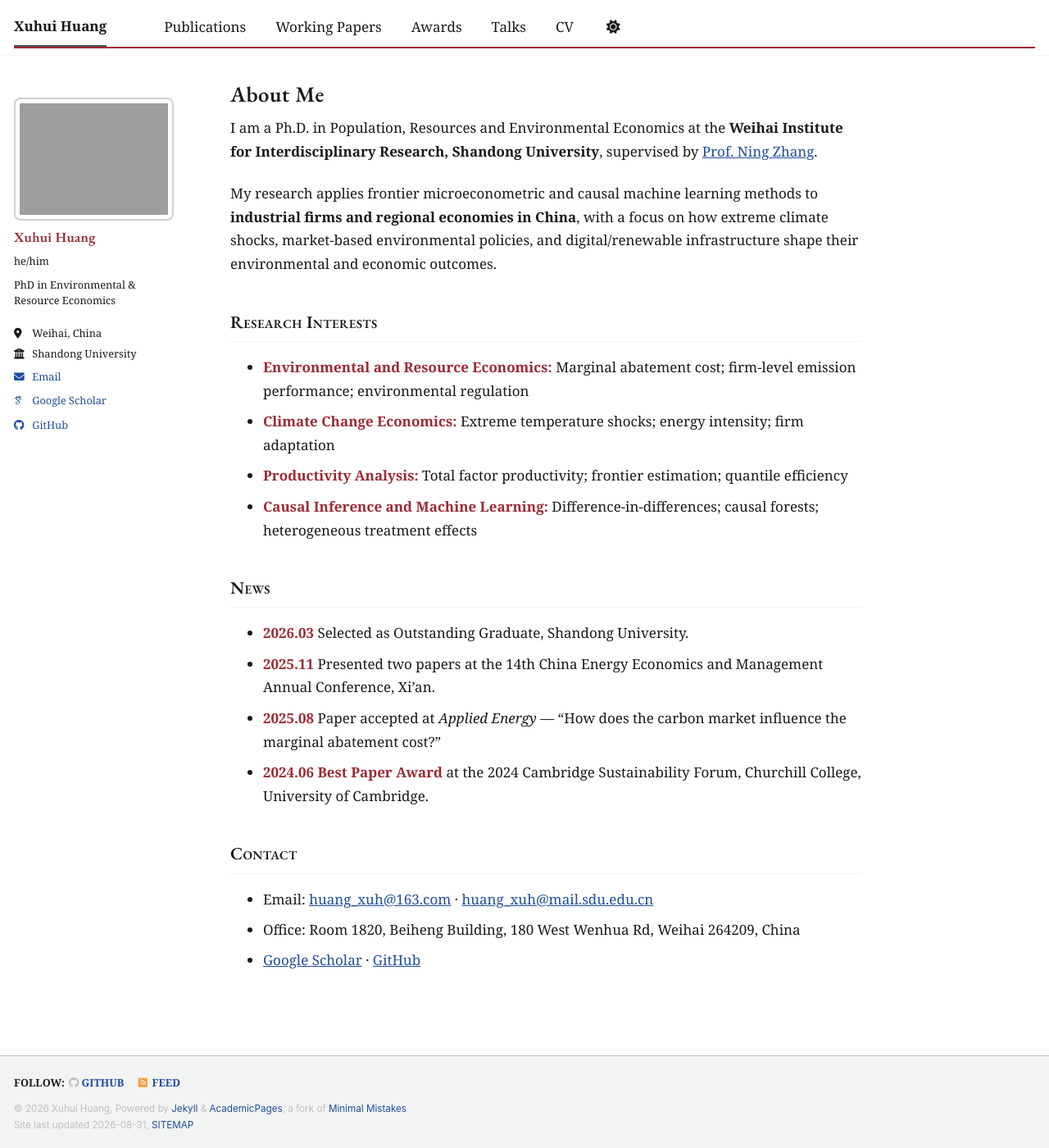
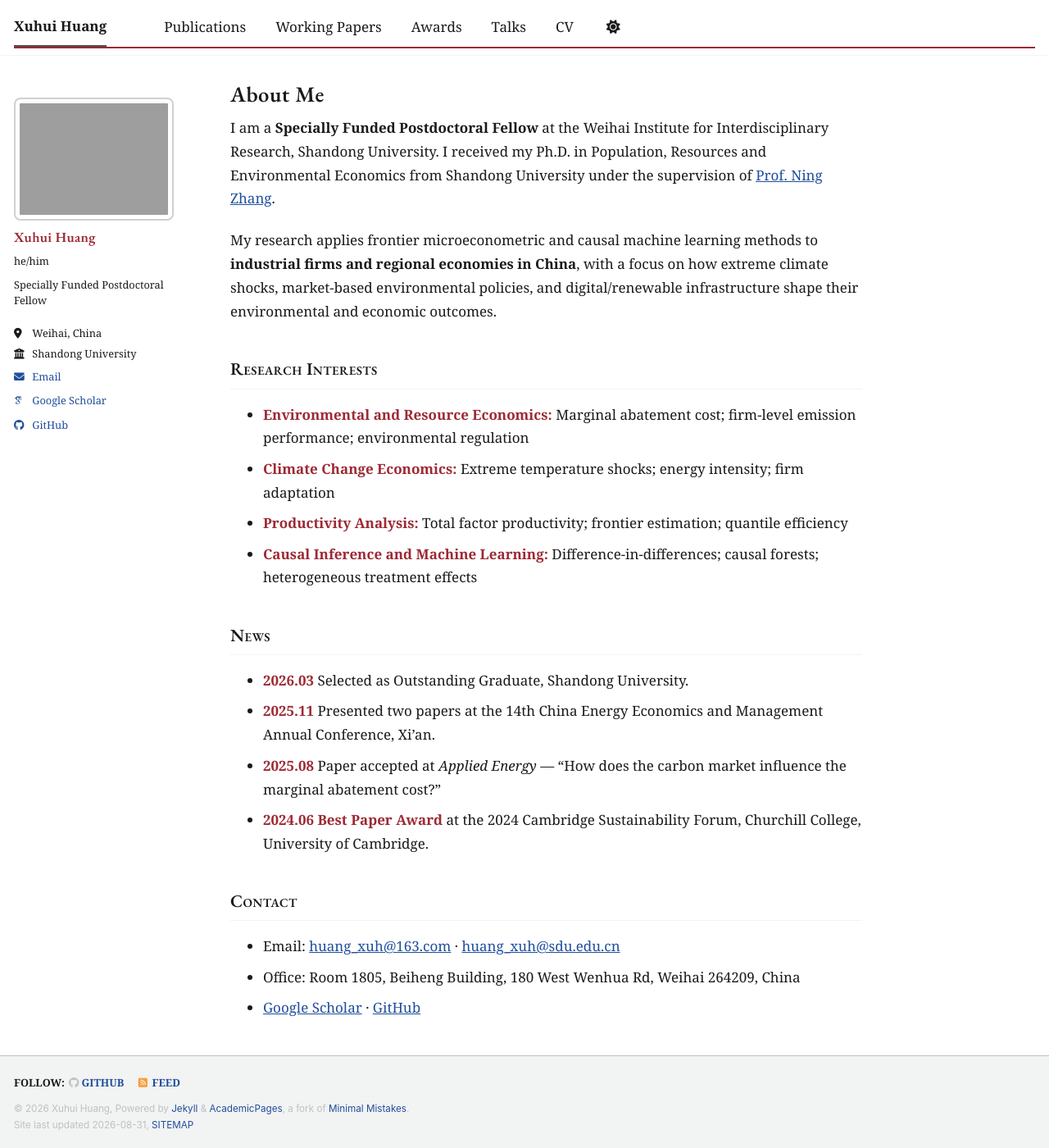
Before and after one commit to Xavier-hxh/Xavier-hxh.github.io, a Jekyll site: the page built from _pages/about.md, in a window 1280 px wide and 1400 px high. Shown: the whole window at 82% size. Built offline with Jekyll 4.4.1, drawn with Linux system fonts in a browser that asks for light colours; some web fonts are replaced; a script bundle is joined from its source files by our own code; library files that are not in the unit come from our copies.

Commit message:
update: postdoctoral appointment and contact details

```diff
--- a/_config.yml
+++ b/_config.yml
@@ -12,7 +12,7 @@ site_theme               : "default" # The available themes options are "default
 title                    : "Xuhui Huang"
 title_separator          : "-"
 name                     : &name "Xuhui Huang"
-description              : &description "PhD in Environmental and Resource Economics, Shandong University"
+description              : &description "Specially Funded Postdoctoral Fellow at Shandong University"
 url                      : https://xavier-hxh.github.io
 baseurl                  : ""
 repository               : "Xavier-hxh/Xavier-hxh.github.io"
@@ -25,7 +25,7 @@ author:
   avatar           : "profile.jpg"
   name             : "Xuhui Huang"
   pronouns         : "he/him"
-  bio              : "PhD in Environmental & Resource Economics"
+  bio              : "Specially Funded Postdoctoral Fellow"
   location         : "Weihai, China"
   employer         : "Shandong University"
   uri              :
--- a/_pages/about.md
+++ b/_pages/about.md
@@ -8,7 +8,7 @@ redirect_from:
   - /about.html
 ---
 
-I am a Ph.D. in Population, Resources and Environmental Economics at the **Weihai Institute for Interdisciplinary Research, Shandong University**, supervised by [Prof. Ning Zhang](https://aais.wh.sdu.edu.cn/info/1008/1229.htm).
+I am a **Specially Funded Postdoctoral Fellow** at the Weihai Institute for Interdisciplinary Research, Shandong University. I received my Ph.D. in Population, Resources and Environmental Economics from Shandong University under the supervision of [Prof. Ning Zhang](https://aais.wh.sdu.edu.cn/info/1008/1229.htm).
 
 My research applies frontier microeconometric and causal machine learning methods to **industrial firms and regional economies in China**, with a focus on how extreme climate shocks, market-based environmental policies, and digital/renewable infrastructure shape their environmental and economic outcomes.
 
@@ -28,6 +28,6 @@ My research applies frontier microeconometric and causal machine learning method
 
 ## Contact
 
-- Email: [huang_xuh@163.com](mailto:huang_xuh@163.com) · [huang_xuh@mail.sdu.edu.cn](mailto:huang_xuh@mail.sdu.edu.cn)
-- Office: Room 1820, Beiheng Building, 180 West Wenhua Rd, Weihai 264209, China
+- Email: [huang_xuh@163.com](mailto:huang_xuh@163.com) · [huang_xuh@sdu.edu.cn](mailto:huang_xuh@sdu.edu.cn)
+- Office: Room 1805, Beiheng Building, 180 West Wenhua Rd, Weihai 264209, China
 - [Google Scholar](https://scholar.google.com/citations?user=2OG6_aIAAAAJ) · [GitHub](https://github.com/Xavier-hxh)
```
